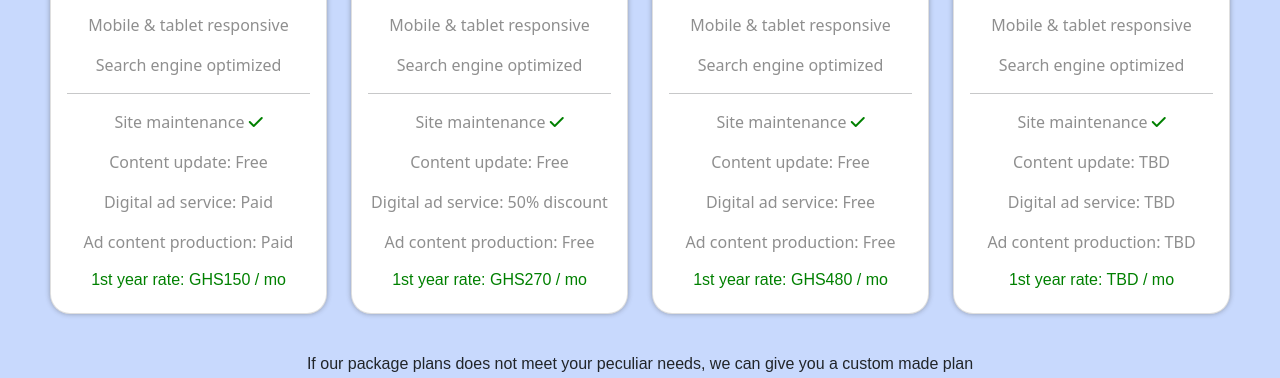
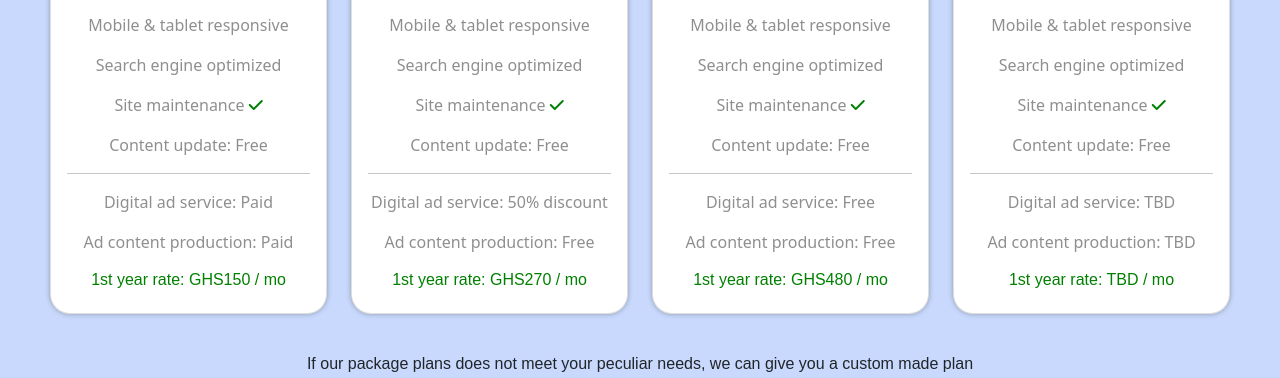
Before and after one commit to calebselormey/website, a plain HTML site: page pricing.html in a window 1280 px wide. Shown: the part 711-1089 px from the top of the page. Drawn offline with nearby package versions, Linux system fonts and the light colour scheme.

Commit message:
Update pricing.html

```diff
--- a/pricing.html
+++ b/pricing.html
@@ -107,9 +107,9 @@
               <p>Static website</p>
               <p>Mobile & tablet responsive</p>
               <p>Search engine optimized</p>
-              <hr />
               <p>Site maintenance <i class="fas fa-check check-mark"></i></p>
               <p>Content update: Free</p>
+              <hr />
               <p>Digital ad service: Paid</p>
               <p>Ad content production: Paid</p>
               <h6 class="first-yr-rate">1st year rate: GHS150 / mo</h6>
@@ -131,9 +131,9 @@
               <p>Dynamic website</p>
               <p>Mobile & tablet responsive</p>
               <p>Search engine optimized</p>
-              <hr />
               <p>Site maintenance <i class="fas fa-check check-mark"></i></p>
               <p>Content update: Free</p>
+              <hr />
               <p>Digital ad service: 50% discount</p>
               <p>Ad content production: Free</p>
               <h6 class="first-yr-rate">1st year rate: GHS270 / mo</h6>
@@ -155,9 +155,9 @@
               <p>Dynamic website</p>
               <p>Mobile & tablet responsive</p>
               <p>Search engine optimized</p>
-              <hr />
               <p>Site maintenance <i class="fas fa-check check-mark"></i></p>
               <p>Content update: Free</p>
+              <hr />
               <p>Digital ad service: Free</p>
               <p>Ad content production: Free</p>
               <h6 class="first-yr-rate">1st year rate: GHS480 / mo</h6>
@@ -179,9 +179,9 @@
               <p>Website type: TBD</p>
               <p>Mobile & tablet responsive</p>
               <p>Search engine optimized</p>
+              <p>Site maintenance <i class="fas fa-check check-mark"></i></p>
+              <p>Content update: Free</p>
               <hr />
-              <p>Site maintenance <i class="fas fa-check check-mark"></i></p>
-              <p>Content update: TBD</p>
               <p>Digital ad service: TBD</p>
               <p>Ad content production: TBD</p>
               <h6 class="first-yr-rate">1st year rate: TBD / mo</h6>
```
